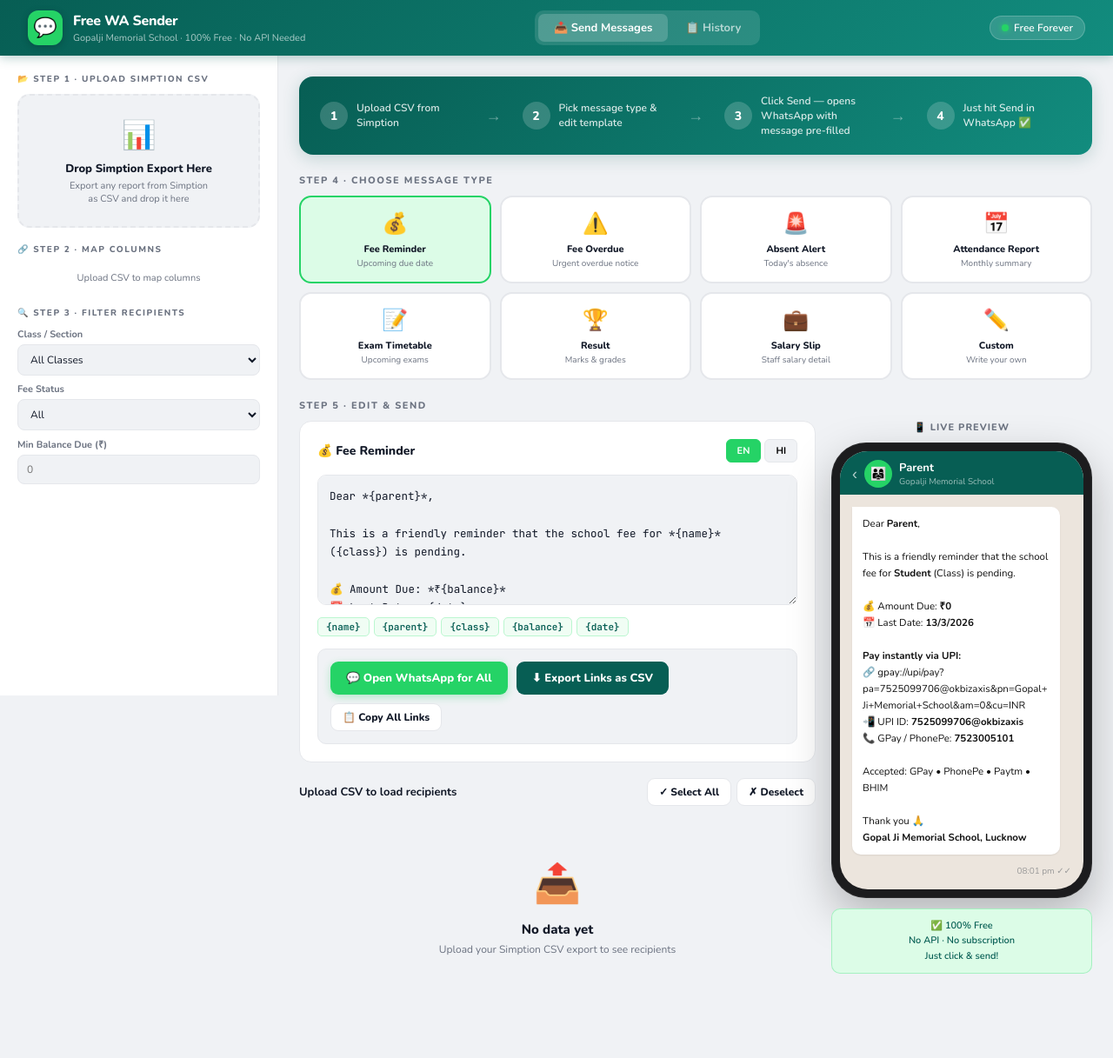
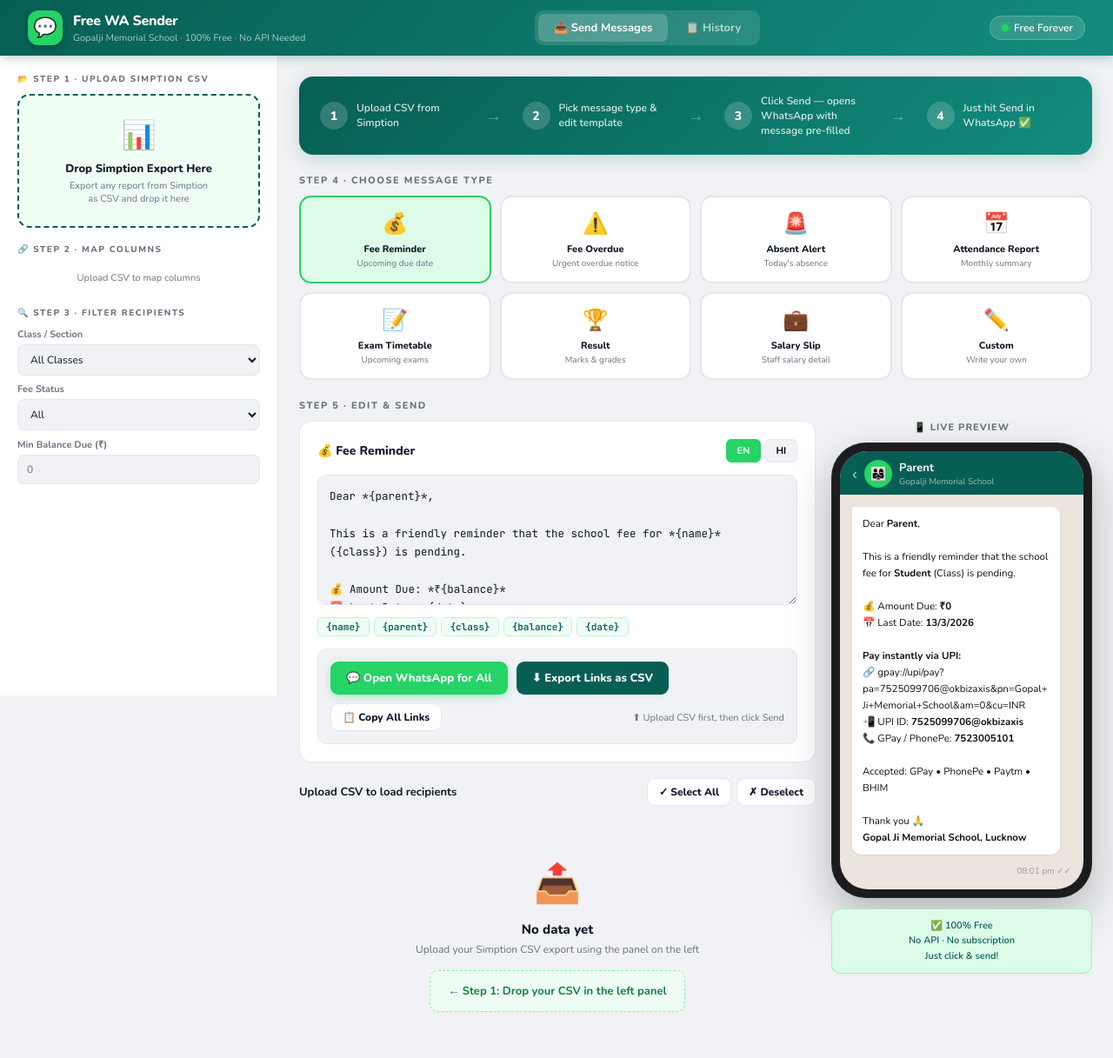
Before and after one commit to Ayushsriv-106/Fee-reminder-sender, a plain HTML site: page index.html in a window 1280 px wide. Shown: the whole page at 87% size. Before the commit the page ends 1174 px from the top, so only its background shows below. Drawn offline with nearby package versions, Linux system fonts and the light colour scheme.

Commit message:
Add files via upload

```diff
--- a/index.html
+++ b/index.html
@@ -77,11 +77,16 @@
 
 /* UPLOAD */
 .upload-area {
-  border:2.5px dashed var(--border); border-radius:var(--r);
+  border:2.5px dashed var(--wa); border-radius:var(--r);
   padding:24px 16px; text-align:center; cursor:pointer;
-  transition:all 0.2s; background:var(--bg); position:relative;
+  transition:all 0.2s; background:#f0fff4; position:relative;
+  animation: pulse-border 2s ease-in-out infinite;
 }
-.upload-area:hover, .upload-area.drag { border-color:var(--wa); background:var(--wa-light); }
+@keyframes pulse-border {
+  0%,100% { border-color: var(--wa); box-shadow: 0 0 0 0 rgba(37,211,102,0.2); }
+  50% { border-color: var(--wa-dark); box-shadow: 0 0 0 6px rgba(37,211,102,0); }
+}
+.upload-area:hover, .upload-area.drag { border-color:var(--wa-dark); background:var(--wa-light); animation:none; }
 .upload-area input { position:absolute; inset:0; opacity:0; cursor:pointer; }
 .upload-area .uico { font-size:32px; margin-bottom:8px; }
 .upload-area h4 { font-size:13px; font-weight:800; margin-bottom:3px; }
@@ -498,6 +503,9 @@
               <button class="btn btn-ghost btn-sm" onclick="copyAllLinks()">
                 📋 Copy All Links
               </button>
+              <span style="font-size:11px;color:var(--muted);margin-left:auto;">
+                ⬆ Upload CSV first, then click Send
+              </span>
             </div>
           </div>
 
@@ -511,7 +519,14 @@
               </div>
             </div>
             <div id="rec-table">
-              <div class="empty"><div class="ei">📤</div><h3>No data yet</h3><p>Upload your Simption CSV export to see recipients</p></div>
+              <div class="empty">
+                <div class="ei">📤</div>
+                <h3>No data yet</h3>
+                <p>Upload your Simption CSV export using the panel on the left</p>
+                <div style="margin-top:16px;background:#f0fdf4;border:1.5px dashed #86efac;border-radius:10px;padding:14px 20px;display:inline-block;font-size:13px;color:#15803d;font-weight:700;">
+                  ← Step 1: Drop your CSV in the left panel
+                </div>
+              </div>
             </div>
           </div>
         </div>
@@ -1176,8 +1191,10 @@
 dz.addEventListener('drop',e=>{e.preventDefault();dz.classList.remove('drag');loadFile(e.dataTransfer.files[0]);});
 
 // ── INIT ──────────────────────────────────────────────────────────────────
-pickType(document.querySelector('.type-card.active'),'fee_reminder');
-renderHistory();
+document.addEventListener('DOMContentLoaded', function() {
+  pickType(document.querySelector('.type-card.active'), 'fee_reminder');
+  renderHistory();
+});
 </script>
 </body>
 </html>
```
